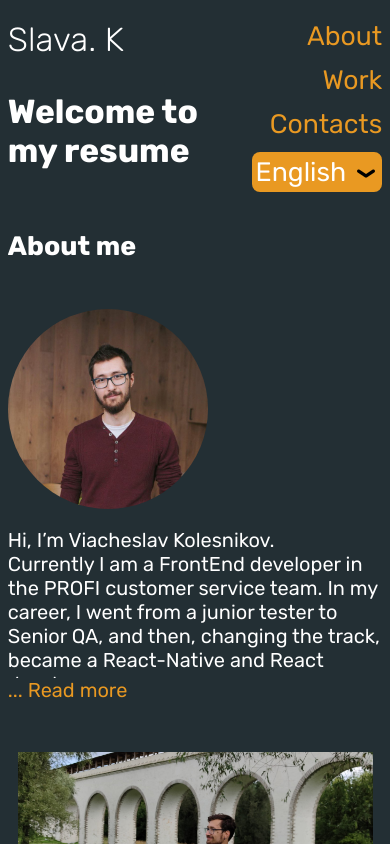
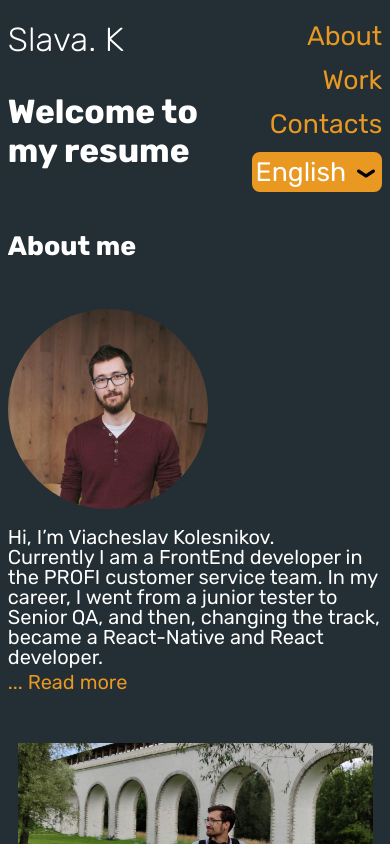
Before and after one commit to DazzlingFame/resume-SPA, a React (Create React App) app: page / in a window 390 px wide. Shown: the top 844 px of the page. Built offline with nearby package versions, Linux system fonts and the light colour scheme.

Commit message:
small fixes

```diff
--- a/src/components/InfoBlockComponents.tsx
+++ b/src/components/InfoBlockComponents.tsx
@@ -4,7 +4,7 @@ type TextBlocksContainerProps = {
     isCollapsed?: boolean;
 }
 export const TextBlocksContainer = styled.div<TextBlocksContainerProps>`
-    max-height: ${props => props.isCollapsed ? 150 : 1500}px;
+    max-height: ${props => props.isCollapsed ? 145 : 1500}px;
     transition: max-height 500ms;
     overflow: hidden;
 `;
--- a/src/constants.ts
+++ b/src/constants.ts
@@ -142,7 +142,7 @@ export const multiLanguageTexts: MultiLanguageTexts = {
             header: 'About me',
             mainData: 'Hi, I’m Viacheslav Kolesnikov.\n ' +
                 'Currently I am a FrontEnd developer in the PROFI customer service team. In my career, I went from a junior tester to Senior QA, and then,' +
-                ' changing the track, became a React-Native and React developer. \n' +
+                ' changing the track, became a React-Native and React developer. \n\n' +
                 'I graduated from the "Research University of Moscow Institute of Electronic Technology"' +
                 ' with a degree in Software Engineering. It was very interesting to study, we had courses on DBMS, software testing, algorithms, OOP and design patterns that' +
                 ' came in handy in my work. I love sports, cycling in the summer and snowboarding in the winter, it helps to keep fit and unload my head during hard work' +
@@ -153,10 +153,10 @@ export const multiLanguageTexts: MultiLanguageTexts = {
             header: 'Обо мне',
             mainData: 'Привет, я Вячеслав Колесников.\n ' +
                 'В текущий момент я FrontEnd разработчик в команде клиентского сервиса ПРОФИ. В своей карьере я прошел путь от младшего специалиста ' +
-                'по тестированию до Senior QA, а затем, сменив рельс, стал React-Native и React разработчиком. \n' +
+                'по тестированию до Senior QA, а затем, сменив рельс, стал React-Native и React разработчиком. \n\n' +
                 'Я закончил "Научно исследовательский университет Московский Институт Электронной ' +
                 'Техники" по специальности "Программная инженерия". Учиться было очень интересно, у нас были курсы по СУБД, тестированию ПО, алгоритмам, ООП и паттернам проектирования, которые ' +
-                'пригодились мне в работе.\n' +
+                'пригодились мне в работе.\n\n' +
                 'В свободное время я люблю заниматься спортом, велосипедом летом и сноубордом зимой, это помогает поддерживать себя в форме и разгрузить голову в тяжелые рабочие дни. Так же я ' +
                 'увлекаюсь настольными играми, участием в турнирах и художественным оформлением миниатюр в вселенной Warhammer 40k',
             continue: '... Далее',
@@ -169,7 +169,7 @@ export const multiLanguageTexts: MultiLanguageTexts = {
                 header: 'Testing',
                 mainData: "In 2017 I graduated from the university and got a job at Profi.ru as a junior " +
                     "testing specialist, in the future, leaving this position as a Senior QA. I joined the mobile development team and immediately got into work. The mentor quickly taught " +
-                    "me how to use Jira as a task and bug tracker, I began to closely engage in functional testing, regression testing, writing test cases and checklists. \n" +
+                    "me how to use Jira as a task and bug tracker, I began to closely engage in functional testing, regression testing, writing test cases and checklists. \n\n" +
                     "The company had a positive attitude towards employee initiatives, and due to the specialty of the sprints, I started to have free time, and my team lead and I decided to " +
                     "try to automate some of the regressions. From university, I had Java programming skills and the first version of automation was implemented on the BDD framework JBehave, " +
                     "and then, after reflecting on the results, we decided to switch to JS and WebdriverIO. As a result, we have reduced the time for regression testing of both platforms of " +
@@ -181,9 +181,9 @@ export const multiLanguageTexts: MultiLanguageTexts = {
                 header: 'Development',
                 mainData: "I have been developing mobile and web applications since 2019. I originally started as a React-Native developer. My team and I worked on a new application for executors, " +
                     "which replaced old Kotlin and Swift applications. I have solved many tasks of transferring functionality to a new platform and improving it: creating the client side of " +
-                    "filters for finding the necessary orders, a Cross-Sell system, in-app notifications, and many others. Over time, the company began to update the site for executors with " +
+                    "filters for finding the necessary orders, a Cross-Sell system, in-app notifications, and many others.\n\n Over time, the company began to update the site for executors with " +
                     "the subsequent transition to React, in which I also take an active part, developing not only visual components, but also low-level logic of the new orders board, " +
-                    "including: the logic of universal pagination, return to the board page without reloading content, analytics of objects entering the viewport, and much more. \n " +
+                    "including: the logic of universal pagination, return to the board page without reloading content, analytics of objects entering the viewport, and much more. \n\n" +
                     "Now I am a developer at PROFI, who is not afraid of new challenges and is always ready to learn.",
                 skills: 'Skills: TypeScript, JavaScript, CSS, React, React-Native, Flow, Jira, Agile, Scrum',
                 continue: '... Read more',
@@ -195,7 +195,7 @@ export const multiLanguageTexts: MultiLanguageTexts = {
                 header: 'Тестирование',
                 mainData: 'В 2017 году я закончил университет и устроился в ПРОФИ в качестве младшего специалиста по тестированию, ' +
                     'в будущем, покинув эту должность в качестве Senior QA. Я попал в команду мобильной разработки и сразу включился в работу. Ментор быстро научила меня пользоваться Jira в качестве таск и ' +
-                    'баг трекера, я начал плотно заниматься функциональным тестированием задач, регрессионным тестированием, составлением тест кейсов и чеклистов. \n' +
+                    'баг трекера, я начал плотно заниматься функциональным тестированием задач, регрессионным тестированием, составлением тест кейсов и чеклистов. \n\n' +
                     'Компания положительно относилась к инициативам работников, а из-за особенностей спринтов у меня начало появляться свободное время, и мы с моим тимлидом приняли решение предпринять попытку ' +
                     'автоматизации части регрессов. С университета у меня были навыки программирования на Java и первая версия автоматизации была реализована на BDD фреймворке JBehave, а затем, порефлексировав ' +
                     'над результатами мы решили перейти на JS и WebdriverIO. В итоге мы сократили время регрессионного тестирования обеих платформ мобильного приложения в команде с 1-2 дней до 4-6 часов.',
@@ -206,9 +206,9 @@ export const multiLanguageTexts: MultiLanguageTexts = {
                 header: 'Разработка',
                 mainData: "Я занимаюсь разработкой мобильных и Web приложений с 2019 года. Изначально я начал как React-Native разработчик. Мы с командой трудились над новым приложением для " +
                     "специалистов, которое пришло на замену старых приложений на Kotlin и Swift. Я решил много задач по переносу функционала на новую платформу и его усовершенствованию: " +
-                    "создание клиентской части фильтров для поиска нужных заказов, системы Cross-Sell, in-app уведомлений и многие другие. Со временем компания начала обновлять сайт для " +
+                    "создание клиентской части фильтров для поиска нужных заказов, системы Cross-Sell, in-app уведомлений и многие другие.\n\n Со временем компания начала обновлять сайт для " +
                     "специалистов с последующим переходом на React, в чем я так же принял активное участие, занявшись разработкой не только визуальных компонентов, но и низкоуровневой логики " +
-                    "работы новой доски заказов, в том числе: логики универсальной пагинации, возврата на страницу доски без перезагрузки контента, аналитики попадания объектов во вьюпорт и многим другим. \n" +
+                    "работы новой доски заказов, в том числе: логики универсальной пагинации, возврата на страницу доски без перезагрузки контента, аналитики попадания объектов во вьюпорт и многим другим. \n\n" +
                     "Сейчас я developer в ПРОФИ, который не боится новых вызовов и всегда готов учиться.",
                 skills: 'Навыки: TypeScript, JavaScript, CSS, React, React-Native, Flow, Jira, Agile, Scrum',
                 continue: '... Далее',
--- a/src/screen/Resume.css
+++ b/src/screen/Resume.css
@@ -126,6 +126,7 @@
     }
     .small_text {
         font-size: var(--small-mobile);
+        line-height: var(--small-mobile);
     }
     .nav_header_links_container {
         align-items: flex-end;
```
